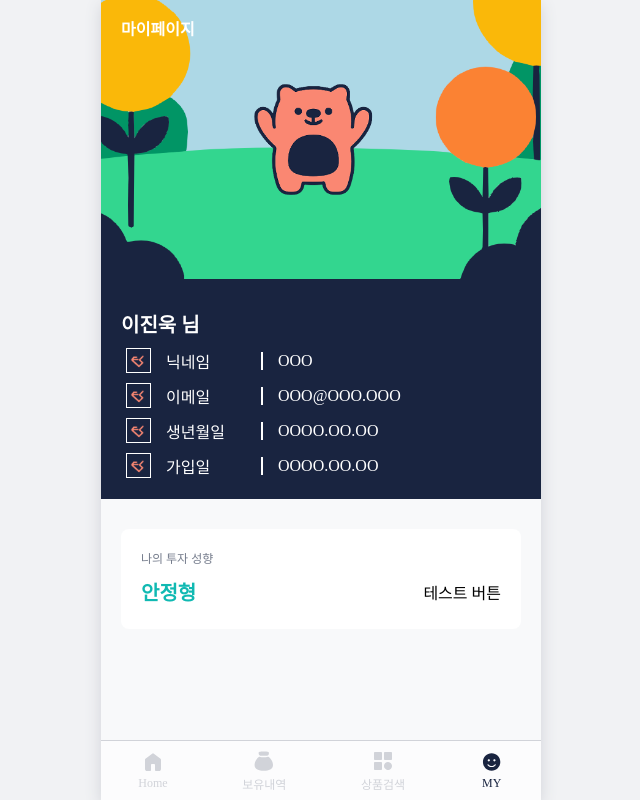
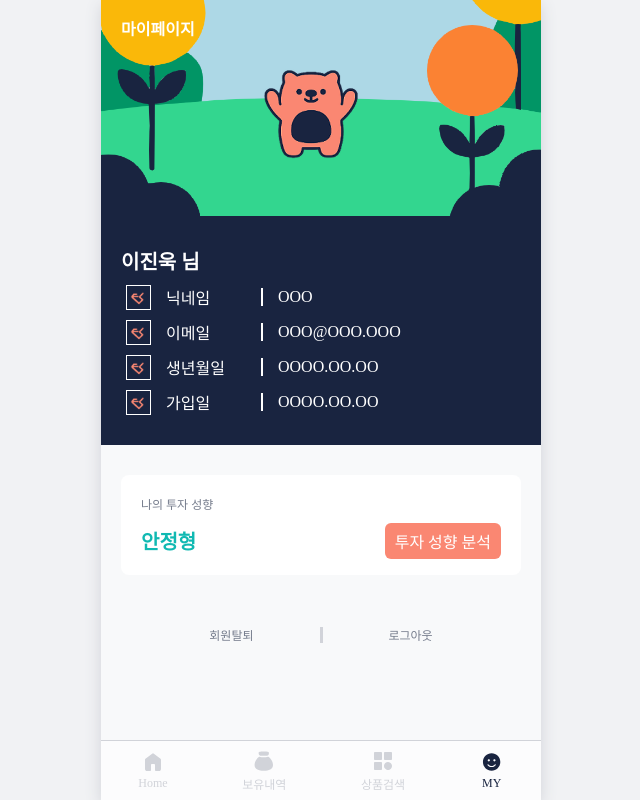
Before and after one commit to cho-seung-hoon/portfolio-finsight, a Vue app: page /my in a window 1280 px wide. Shown: the whole page, without its empty margins (319-959 px from the left). Built offline with nearby package versions, Linux system fonts and the light colour scheme; a web font is replaced by a local one.

Commit message:
:bug: fix : mypage 수정
- mypage css 수정
- 회원탈퇴 및 로그아웃 버튼 추가

Ref: #13

```diff
--- a/src/components/my/UserInfo.vue
+++ b/src/components/my/UserInfo.vue
@@ -1,5 +1,5 @@
 <template>
-  <div class="subBox">
+  <div class="subBox2">
     <div class="subItem">
       <div class="name">이진욱 님</div>
       <div class="edit">
@@ -33,9 +33,8 @@
 <script setup>
 </script>
 <style scoped>
-.subBox{
+.subBox2{
   width: 100%;
-  height: 220px;
   padding:20px;
   background-color: var(--main01);
 }
--- a/src/components/my/UserInvt.vue
+++ b/src/components/my/UserInvt.vue
@@ -1,5 +1,5 @@
 <template>
-  <div class="subBox">
+  <div class="subBox2">
     <div class="subItem-title">
       나의 투자 성향
     </div>
@@ -7,16 +7,16 @@
       <div class="invt">
           안정형
       </div>
-      <div class="invtTest">
-          테스트 버튼
-      </div>
+      <button class="invtTest">
+          투자 성향 분석
+      </button>
     </div>
   </div>
 </template>
 
 <script setup></script>
 <style scoped>
-.subBox{
+.subBox2{
   margin: 30px 0;
   background-color: var(--white);
   border-radius: 8px;
@@ -37,6 +37,17 @@
   align-items: center;
 }
 
+button {
+  all: unset;
+  padding: 6px 10px;
+  background-color: var(--sub01);
+  color:var(--white);
+  font-size: var(--font-size-md);
+  cursor: pointer;
+  border-radius: 6px;
+}
+
+
 .invt{
   font-size:var(--font-size-xl);
   font-weight: var(--font-weight-bold);
--- /dev/null
+++ b/src/components/my/UserMgmt.vue
@@ -0,0 +1,38 @@
+<template>
+  <div class="subBox2">
+    <div class="action">
+      회원탈퇴
+    </div>
+    <div class="verticalLine">
+
+    </div>
+    <div class="action">
+      로그아웃
+    </div>
+  </div>
+</template>
+
+<script setup></script>
+<style scoped>
+.subBox2 {
+  display: flex;
+  flex-direction:row;
+  align-items: center;
+  justify-content: center; /* 중앙 정렬 */
+  gap: 16px; /* 요소 간 간격 */
+}
+
+.action {
+  font-size: var(--font-size-sm);
+  color: var(--main02); /* 원하는 색상 */
+  cursor: pointer;
+}
+
+.verticalLine {
+  width: 3px;
+  height: 16px;
+  margin:0 50px;
+  background-color: var(--main03); /* 구분선 색상 */
+}
+
+</style>
--- a/src/pages/MyPage.vue
+++ b/src/pages/MyPage.vue
@@ -4,13 +4,16 @@
       <div class="title">마이페이지</div>
     </div>
     <div class="subItem-img">
-      <img class="bg-image" src="@/assets/mypage.png" alt="배경 이미지" />
+      <img class="bg-image" src="@/assets/my-backgroud.png" alt="배경 이미지" />
     </div>
     <div class="subItem-info">
       <UserInfo/>
     </div>
     <div class="subItem-invt">
       <UserInvt/>
+    </div>
+    <div class="subItem-user">
+      <UserMgmt/>
     </div>
   </div>
 </template>
@@ -21,6 +24,7 @@ import { useHeaderStore } from '@/stores/header';
 import { onBeforeRouteLeave } from 'vue-router';
 import UserInfo from '@/components/my/UserInfo.vue';
 import UserInvt from '@/components/my/UserInvt.vue';
+import UserMgmt from '@/components/my/UserMgmt.vue';
 
 const headerStore = useHeaderStore();
 
@@ -38,6 +42,13 @@ onBeforeRouteLeave(() => {
 </script>
 
 <style scoped>
+.subBox{
+  display: flex;
+  flex-direction: column;
+  height: calc(100% - 56px);
+
+}
+
 .subItem-title {
   display: flex;
   align-content: center;
@@ -70,4 +81,10 @@ onBeforeRouteLeave(() => {
   margin-left: calc(-1 * 20px);
   margin-right: calc(-1 * 20px);
 }
+
+.subItem-user {
+  margin-top: auto; /* 핵심: 하단으로 밀어냄 */
+  padding-bottom: 40px;
+}
+
 </style>
--- a/vite.config.js
+++ b/vite.config.js
@@ -21,9 +21,7 @@ export default defineConfig({
         rewrite: path => path.replace(/^\/exchange/, '/site/program/financial/exchangeJSON'),
       }
     }
+    ,host: true,
   }
-  // option - server
-  // server: {
-  //     host: true,
-  // },
+
 });
```
Also changed, not shown: src/assets/my-backgroud.png (added), src/assets/mypage.png (deleted).
